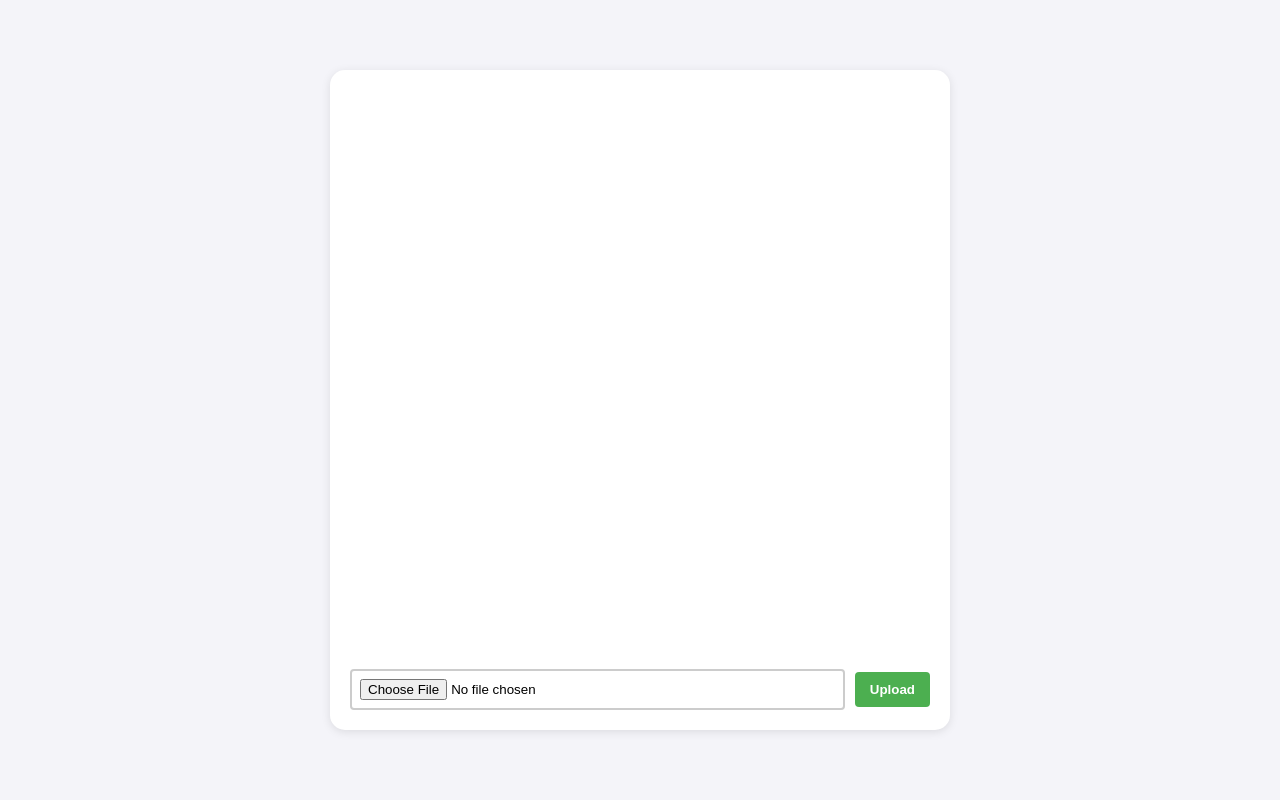
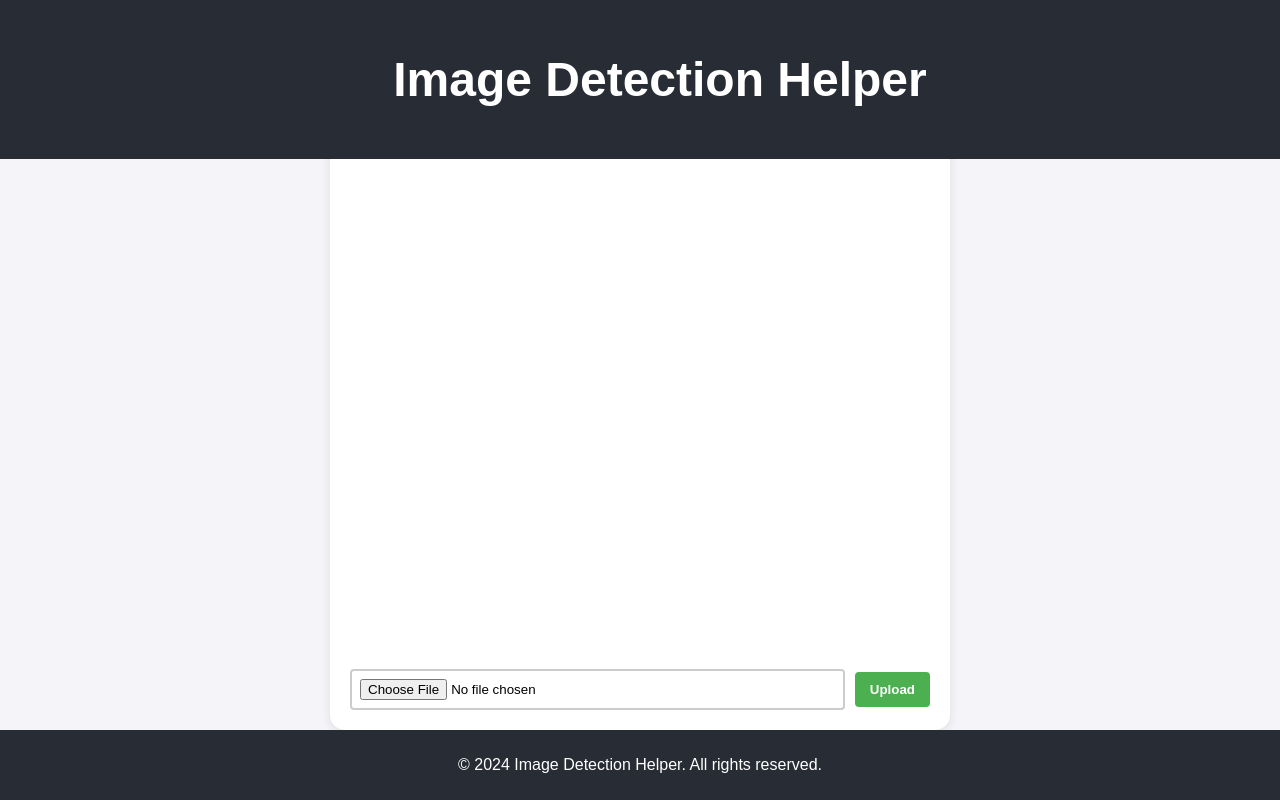
Before and after one commit to XinranTaoAngela/AI_APP, a React (Create React App) app in the folder frontend/: page / in a window 1280 px wide. Built offline with nearby package versions, Linux system fonts and the light colour scheme.

Commit message:
add header and footer

```diff
--- a/frontend/src/App.js
+++ b/frontend/src/App.js
@@ -1,4 +1,6 @@
 import React, { useState } from 'react';
+import Header from './Header';
+import Footer from './Footer';
 import './App.css';
 
 function App() {
@@ -35,6 +37,7 @@ function App() {
 
   return (
     <div className="App">
+      <Header />
       <div className="chat-container">
         {messages.map((msg, index) => (
           <div key={index} className={`message ${msg.sender}`}>
@@ -46,6 +49,7 @@ function App() {
           <button onClick={handleUpload} className="upload-button">Upload</button>
         </div>
       </div>
+      <Footer />
     </div>
   );
 }
--- /dev/null
+++ b/frontend/src/Footer.css
@@ -0,0 +1,10 @@
+/* Footer.css */
+.App-footer {
+    background-color: #282c34;
+    color: white;
+    padding: 10px;
+    text-align: center;
+    position: absolute;
+    bottom: 0;
+    width: 100%;
+  }
--- /dev/null
+++ b/frontend/src/Footer.js
@@ -0,0 +1,13 @@
+// Footer.js
+import React from 'react';
+import './Footer.css';
+
+function Footer() {
+  return (
+    <footer className="App-footer">
+      <p>© 2024 Image Detection Helper. All rights reserved.</p>
+    </footer>
+  );
+}
+
+export default Footer;
--- /dev/null
+++ b/frontend/src/Header.css
@@ -0,0 +1,13 @@
+/* Header.css */
+.App-header {
+    background-color: #282c34;
+    color: white;
+    padding: 20px;
+    text-align: center;
+    font-size: 24px;
+    width: 100%; /* Ensure the header stretches across the full width */
+    position: fixed; /* Fix position to the top of the viewport */
+    top: 0; /* Align to the top */
+    left: 0; /* Align to the left */
+    z-index: 1000; /* Ensure it stays on top of other content */
+  }
--- /dev/null
+++ b/frontend/src/Header.js
@@ -0,0 +1,13 @@
+// Header.js
+import React from 'react';
+import './Header.css';
+
+function Header() {
+  return (
+    <header className="App-header">
+      <h1>Image Detection Helper</h1>
+    </header>
+  );
+}
+
+export default Header;
```
